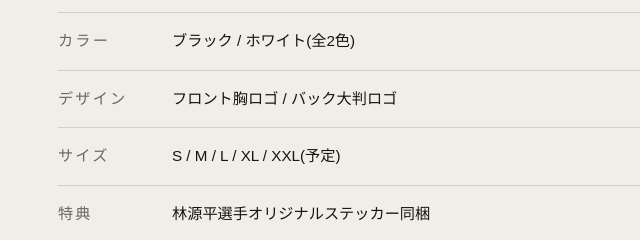
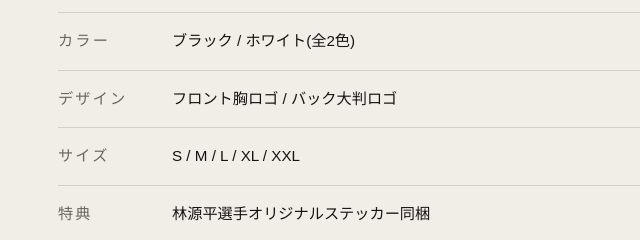
Before and after one commit to kubota-a11y/Production_Management, a website: page public/support-hayashi.html in a window 1280 px wide. Shown: the part 2520-2760 px from the top of the page, 142-782 px from the left. Drawn offline with Linux system fonts and the light colour scheme.

Commit message:
応援Tシャツのサイズ表記から「(予定)」を削除
Co-Authored-By: Claude Opus 4.8 <noreply@anthropic.com>

```diff
--- a/public/support-hayashi.html
+++ b/public/support-hayashi.html
@@ -25,7 +25,7 @@
       price: 5500,                // 税込価格(円)。null の間は「近日発表」表示
       deadline: '2026年8月25日(火)', // 注文締切(表示用)。nullの間は「近日発表」
       deadlineISO: '2026-08-25T23:59:59+09:00', // カウントダウン用。締切超過で自動的に受付終了表示
-      sizes: 'S / M / L / XL / XXL(予定)',
+      sizes: 'S / M / L / XL / XXL',
 
       // 試合情報
       matchLabel: 'ミドル級 タイトルマッチ',
```
